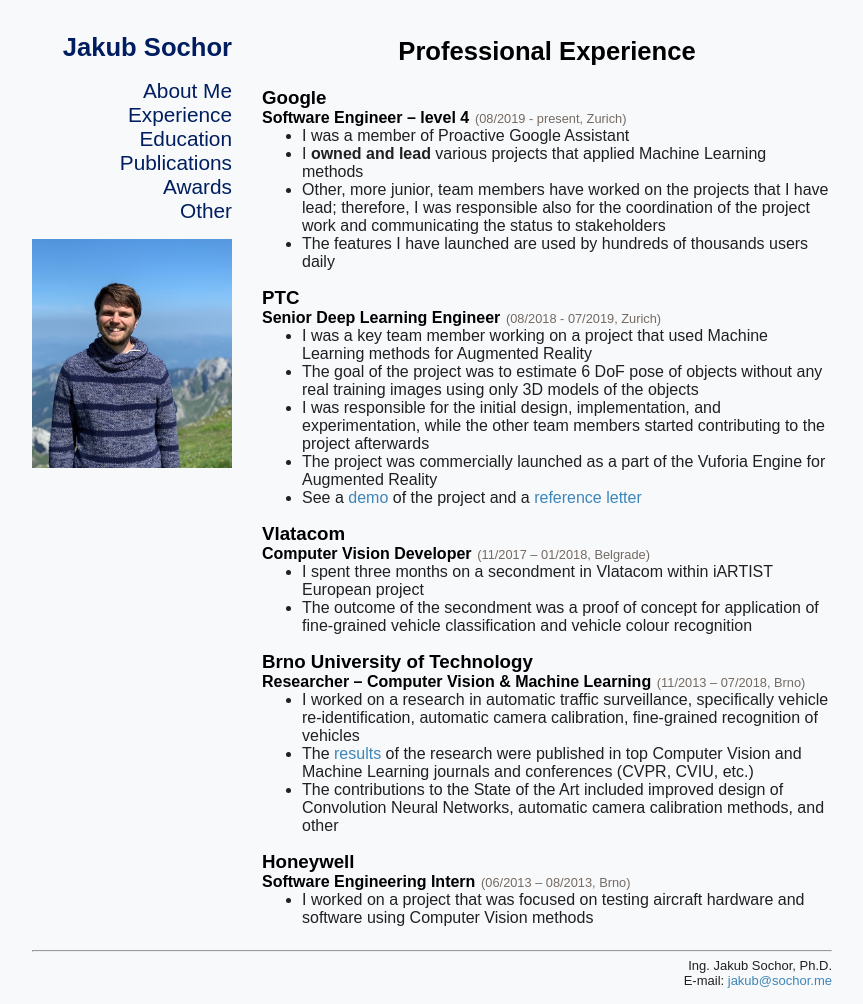
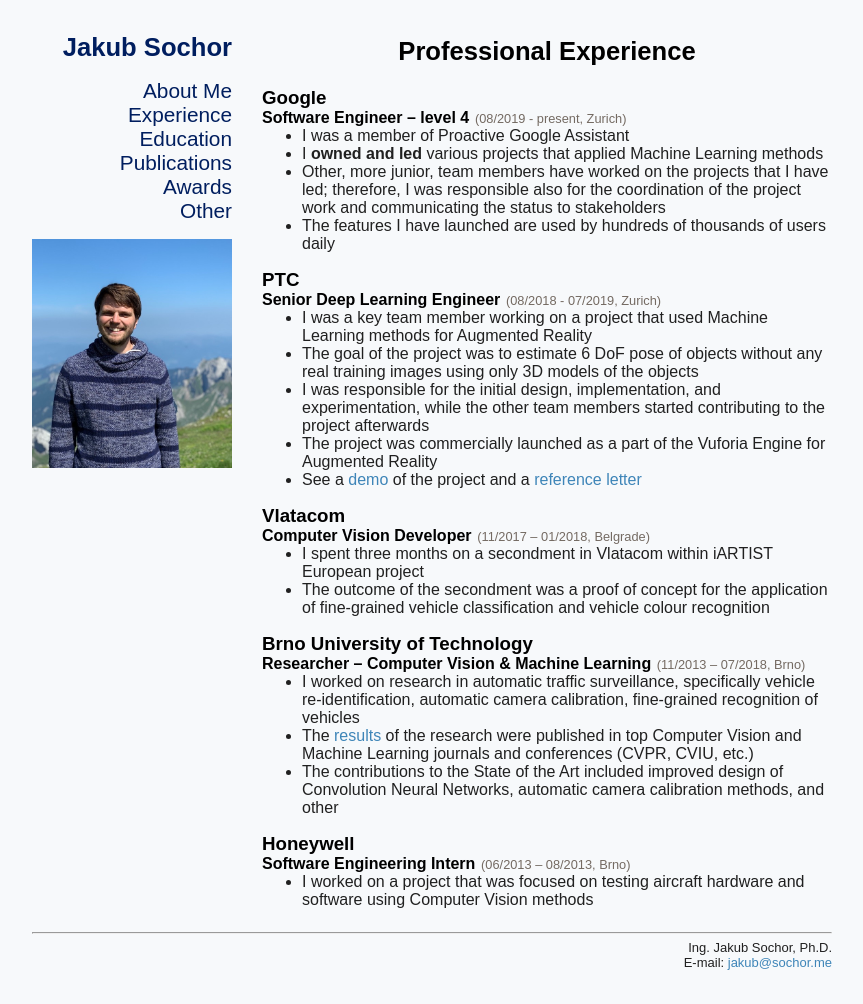
Before and after one commit to JakubSochor/JakubSochor.github.io, a Jekyll site: the page built from _pages/experience.md, in a window 1280 px wide. Shown: the whole page, without its empty margins (208-1071 px from the left). Built offline with Jekyll 4.4.1, drawn with Linux system fonts in a browser that asks for light colours; some web fonts are replaced.

Commit message:
Finalised version of the site

```diff
--- a/_pages/experience.md
+++ b/_pages/experience.md
@@ -6,9 +6,9 @@ permalink: /experience
 ### Google
 #### Software Engineer -- level 4 <span class="time-span">(08/2019 - present, Zurich)</span>
  - I was a member of Proactive Google Assistant
- - I **owned and lead** various projects that applied Machine Learning methods
- - Other, more junior, team members have worked on the projects that I have lead; therefore, I was responsible also for the coordination of the project work and communicating the status to stakeholders
- - The features I have launched are used by hundreds of thousands users daily
+ - I **owned and led** various projects that applied Machine Learning methods
+ - Other, more junior, team members have worked on the projects that I have led; therefore, I was responsible also for the coordination of the project work and communicating the status to stakeholders
+ - The features I have launched are used by hundreds of thousands of users daily
 
 
 ### PTC
@@ -22,11 +22,11 @@ permalink: /experience
 ### Vlatacom
 #### Computer Vision Developer <span class="time-span">(11/2017 – 01/2018, Belgrade)</span>
    - I spent three months on a secondment in Vlatacom within iARTIST European project
-   - The outcome of the secondment was a proof of concept for application of fine-grained vehicle classification and vehicle colour recognition
+   - The outcome of the secondment was a proof of concept for the application of fine-grained vehicle classification and vehicle colour recognition
 
 ### Brno University of Technology
 #### Researcher – Computer Vision & Machine Learning <span class="time-span">(11/2013 – 07/2018, Brno)</span>
-   - I worked on a research in automatic traffic surveillance, specifically vehicle re-identification, automatic camera calibration, fine-grained recognition of vehicles
+   - I worked on research in automatic traffic surveillance, specifically vehicle re-identification, automatic camera calibration, fine-grained recognition of vehicles
    - The [results]({% link _pages/publications.md %}) of the research were published in top Computer Vision and Machine Learning journals and conferences (CVPR, CVIU, etc.)
    - The contributions to the State of the Art included improved design of Convolution Neural Networks, automatic camera calibration methods, and other
 
```
Also changed, not shown: _pages/education.md (+2 -2 lines), _pages/index.md (+4 -1 lines), _pages/other.md (+2 -2 lines), 2 other files.
